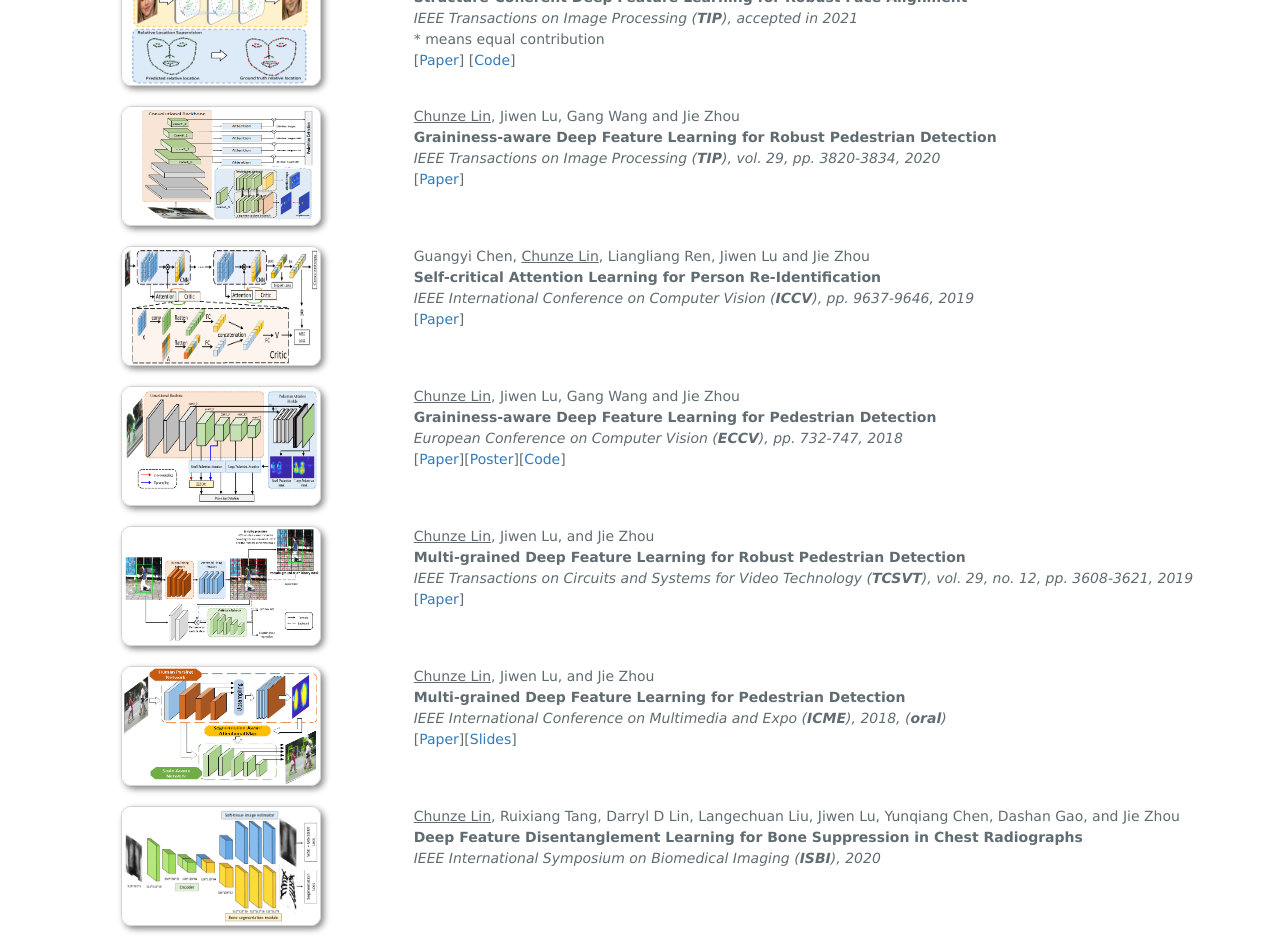
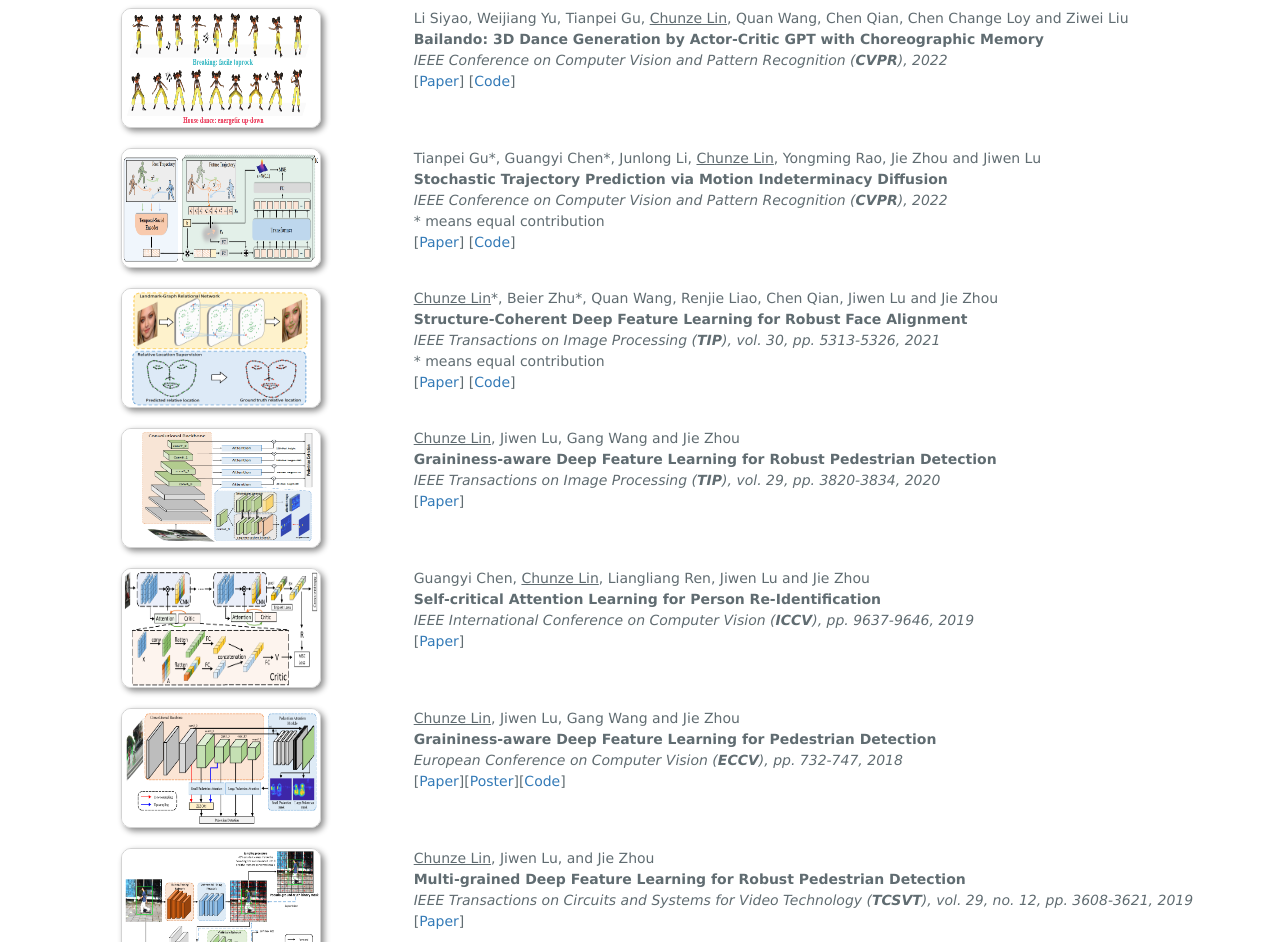
Before and after one commit to linchunze/linchunze.github.io, a plain HTML site: page index.html in a window 1280 px wide. Shown: the part 842-1784 px from the top of the page. Drawn offline with nearby package versions, Linux system fonts and the light colour scheme.

Commit message:
add cvpr22

```diff
--- a/index.html
+++ b/index.html
@@ -38,7 +38,7 @@
     <div class="container">
         <div class="row">
             <div class="col-xs-4">
-                <img id="me-img" src="images/chunze_lin.JPG">
+                <img id="me-img" src="images/chunze_lin.jpeg">
 
                 <div style="margin-top: 10%; font-size: large";><strong>Chunze Lin 林纯泽</strong></div>
                 <div style="margin-top: 5%"> Research Scientist at SenseTime</div>
@@ -61,7 +61,7 @@
                 <p>
                     <img src="images/icon/work.jpeg" title="education" width="24" height="24">
                     I am currently a Researcher Scientist at <a href="https://www.sensetime.com/en/">SenseTime</a>, ARFace group.
-                    If you are interested in intership or applied researcher/developer positions related to 3D face reconstruction, please <a href="mailto:linchunze@sensetime.com">contact me</a>.
+                    If you are interested in applying for an internship or researcher/developer positions related to 3D face reconstruction, image stylization or avatar animation, please <a href="mailto:linchunze@sensetime.com">contact me</a>.
                 </p>
 
                 <p>
@@ -83,6 +83,9 @@
                     <div id="news"><img src="images/icon/news.png" title="news" width="24" height="24"> News</div>
                     <div class="row work-block">
                         <ul>
+                        	<li>
+                                2022.03 &nbsp; Two papers are accepted by <a href="http://cvpr2022.thecvf.com/">CVPR'22</a>!</a>
+                            </li>
                             <li>
                                 2021.05 &nbsp; A paper is accepted by <a href="https://ieeexplore.ieee.org/xpl/RecentIssue.jsp?punumber=83">IEEE Transactions on Image Processing (TIP)</a>!</a>
                             </li>
@@ -127,6 +130,41 @@
 
     <div class="row work-block">
         <div class="project col-xs-3">
+            <img class="work-img" src="papers/images/CVPR22_Bailendo.png">
+        </div>
+
+        <div class="col-xs-9">
+            Li Siyao, Weijiang Yu, Tianpei Gu, <u>Chunze Lin</u>, Quan Wang, Chen Qian, Chen Change Loy and Ziwei Liu
+            <br>
+            <strong>Bailando: 3D Dance Generation by Actor-Critic GPT with Choreographic Memory</strong>
+            <br>
+            <em><i>IEEE Conference on Computer Vision and Pattern Recognition (<strong>CVPR</strong>)</i>, 2022</em>
+            <br>
+            [<a href="papers/CVPR22_Bailendo.pdf">Paper</a>] [<a href="https://github.com/lisiyao21/Bailando/">Code</a>]
+            <br>
+        </div>
+    </div>
+
+    <div class="row work-block">
+        <div class="project col-xs-3">
+            <img class="work-img" src="papers/images/CVPR22_DDPM.png">
+        </div>
+
+        <div class="col-xs-9">
+            Tianpei Gu*, Guangyi Chen*, Junlong Li, <u>Chunze Lin</u>, Yongming Rao, Jie Zhou and Jiwen Lu
+            <br>
+            <strong>Stochastic Trajectory Prediction via Motion Indeterminacy Diffusion</strong>
+            <br>
+            <em><i>IEEE Conference on Computer Vision and Pattern Recognition (<strong>CVPR</strong>)</i>, 2022</em>
+            <br> * means equal contribution
+            <br>
+            [<a href="papers/CVPR22_Stochastic_trajectory_prediction.pdf">Paper</a>] [<a href="https://github.com/gutianpei/MID">Code</a>]
+            <br>
+        </div>
+    </div>
+
+    <div class="row work-block">
+        <div class="project col-xs-3">
             <img class="work-img" src="papers/images/TIP21_pipeline.png">
         </div>
 
@@ -135,7 +173,7 @@
             <br>
             <strong>Structure-Coherent Deep Feature Learning for Robust Face Alignment</strong>
             <br>
-            <em><i>IEEE Transactions on Image Processing (<strong>TIP</strong>)</i>, accepted in 2021</em>
+            <em><i>IEEE Transactions on Image Processing (<strong>TIP</strong>)</i>, vol. 30, pp. 5313-5326, 2021</em>
             <br> * means equal contribution
             <br>
             [<a href="papers/TIP21_Structure_coherent_FA.pdf">Paper</a>] [<a href="https://github.com/BeierZhu/Sturcture-Coherency-Face-Alignment">Code</a>]
@@ -235,6 +273,7 @@
             <strong>Deep Feature Disentanglement Learning for Bone Suppression in Chest Radiographs</strong>
             <br>
             <em><i>IEEE International Symposium on Biomedical Imaging (<b>ISBI</b>)</i>, 2020</em>
+            <br> [<a href="papers/ISBI_Deep_Feature_Disentanglement_Learning_for_Bone_Suppression_in_Chest_Radiographs.pdf">Paper</a>]</br>
         </div>
     </div>
 
```
Also changed, not shown: images/chunze_lin.jpeg (added), papers/Datalab.png (deleted), papers/cloud.png (deleted), papers/images/CVPR22_Bailendo.png (added), papers/images/CVPR22_DDPM.png (added), papers/survey.gif (deleted), 5 other files.
